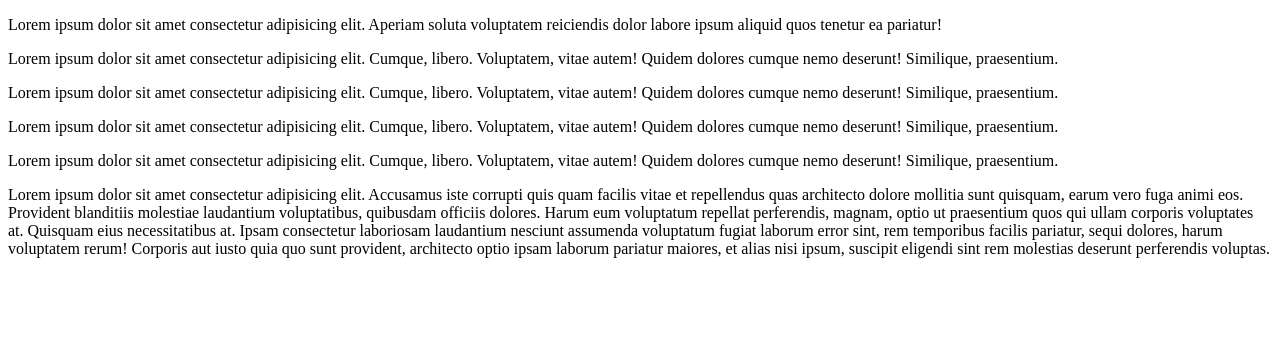
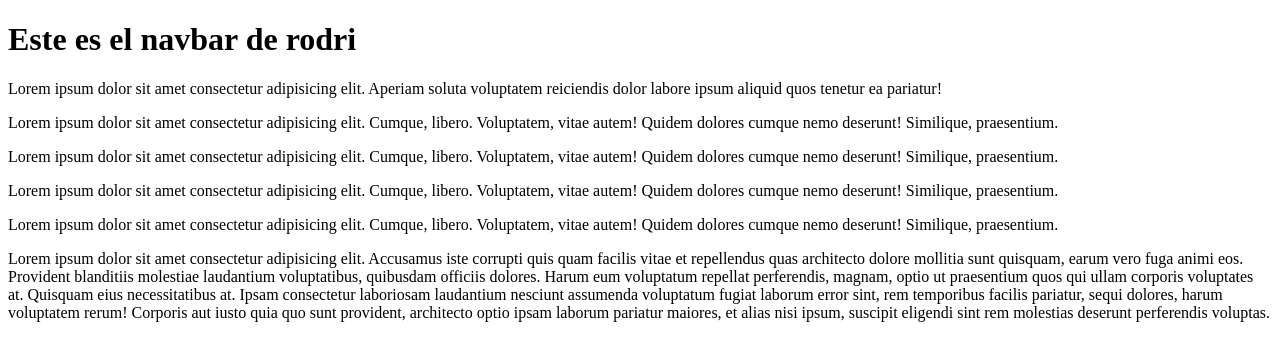
Before and after one commit to alejandrobusi/practica-com-24i, a plain HTML site: page index.html in a window 1280 px wide. Drawn offline with Linux system fonts and the light colour scheme.

Commit message:
agregando navbar

```diff
--- a/index.html
+++ b/index.html
@@ -8,6 +8,7 @@
   <link rel="stylesheet" href="./styles/style.css">
 </head>
 <body>
+  <h1>Este es el navbar de rodri</h1>
   <p>Lorem ipsum dolor sit amet consectetur adipisicing elit. Aperiam soluta voluptatem reiciendis dolor labore ipsum aliquid quos tenetur ea pariatur!</p>
   <p>Lorem ipsum dolor sit amet consectetur adipisicing elit. Cumque, libero. Voluptatem, vitae autem! Quidem dolores cumque nemo deserunt! Similique, praesentium.</p>
   <p>Lorem ipsum dolor sit amet consectetur adipisicing elit. Cumque, libero. Voluptatem, vitae autem! Quidem dolores cumque nemo deserunt! Similique, praesentium.</p>
```
